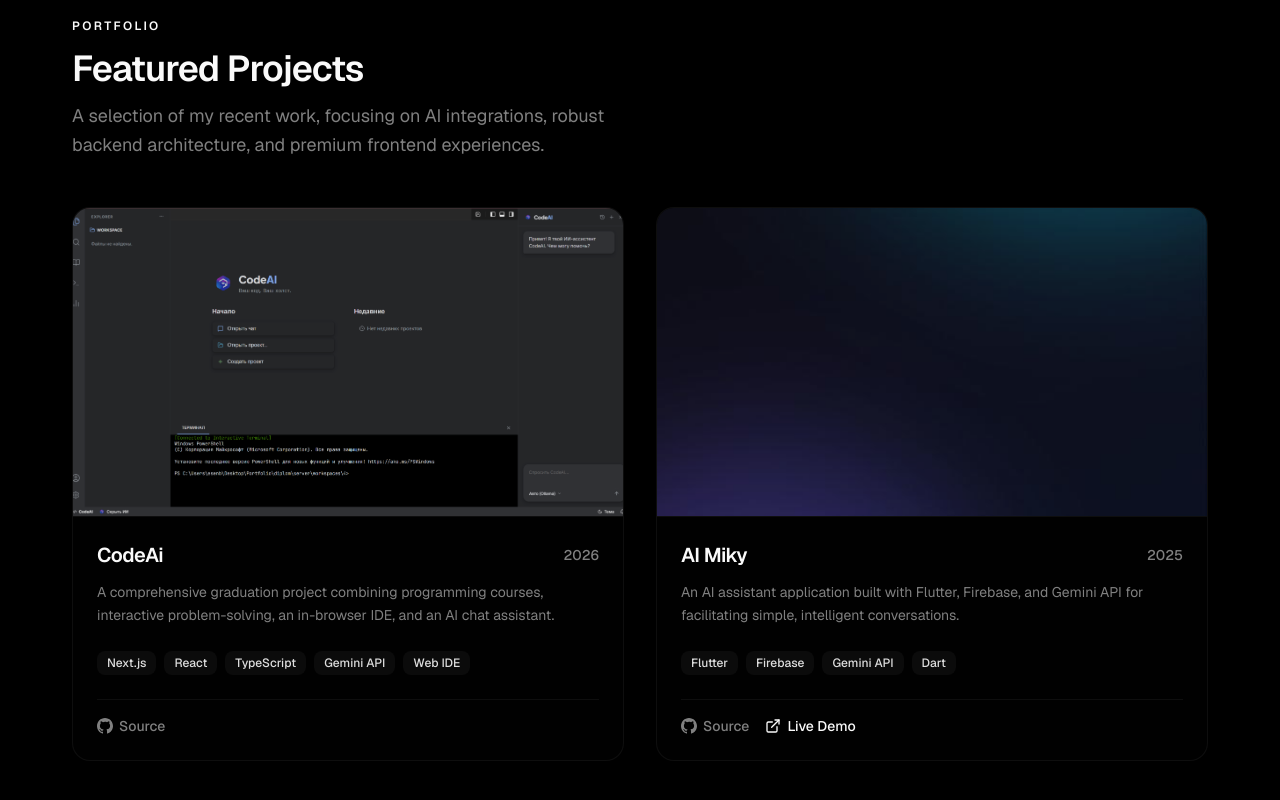
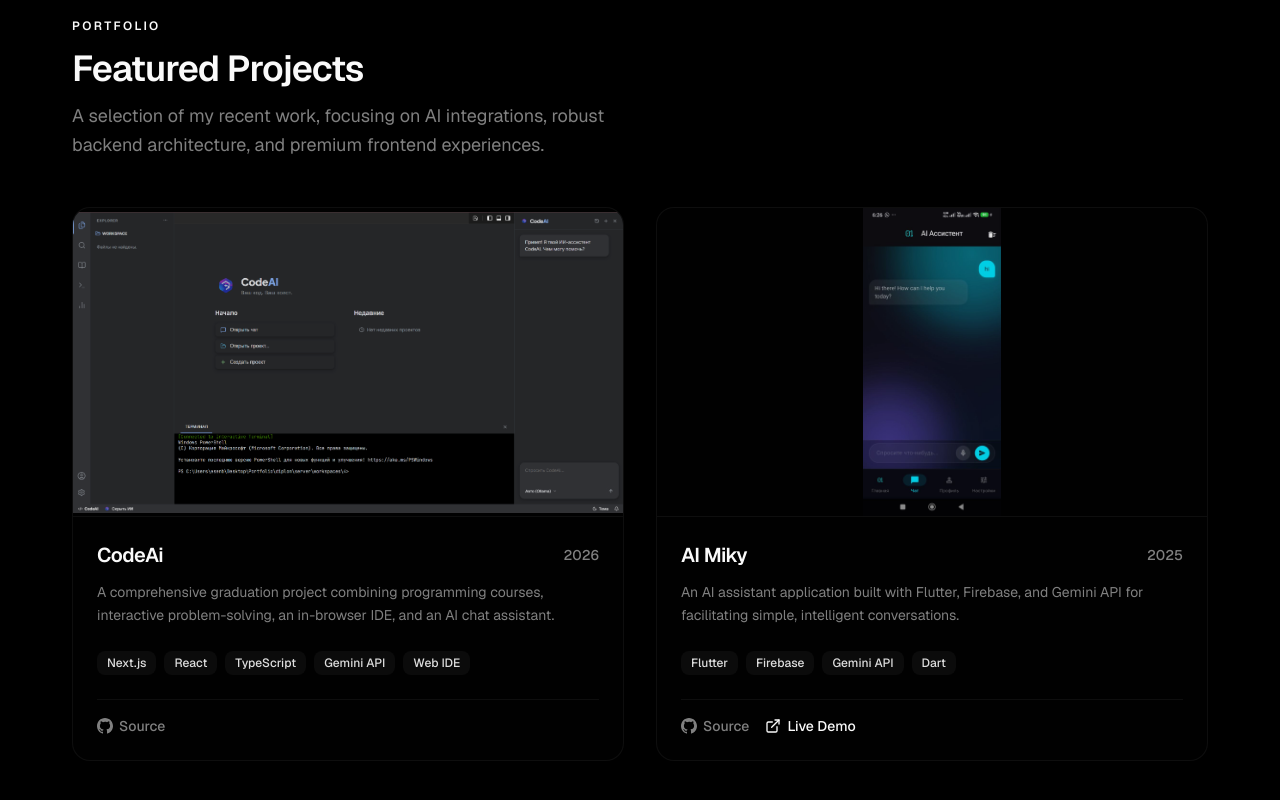
Before and after one commit to kok-o/my-site, a Next.js app: page / in a window 1280 px wide. Shown: the part 831-1631 px from the top of the page. Built offline with nearby package versions, Linux system fonts and the light colour scheme.

Commit message:
Update project card image fit to contain to show full image

```diff
--- a/components/project-card.tsx
+++ b/components/project-card.tsx
@@ -40,7 +40,7 @@
             alt={`Screenshot of ${project.title}`}
             fill
             sizes="(max-width: 768px) 100vw, (max-width: 1200px) 50vw, 33vw"
-            className="object-cover transition-transform duration-500"
+            className="object-contain transition-transform duration-500"
             // Ensure no priority as this is below fold (Projects section)
             priority={false}
           />
```
